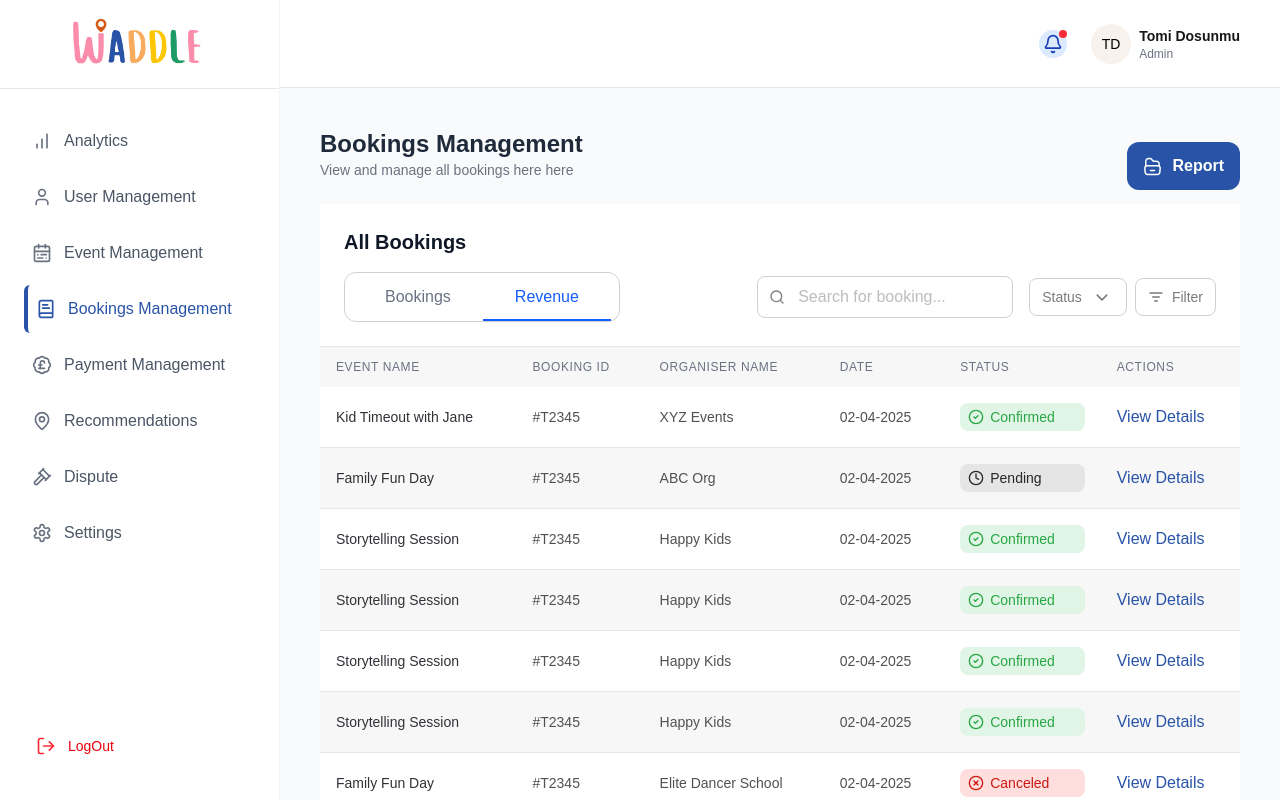
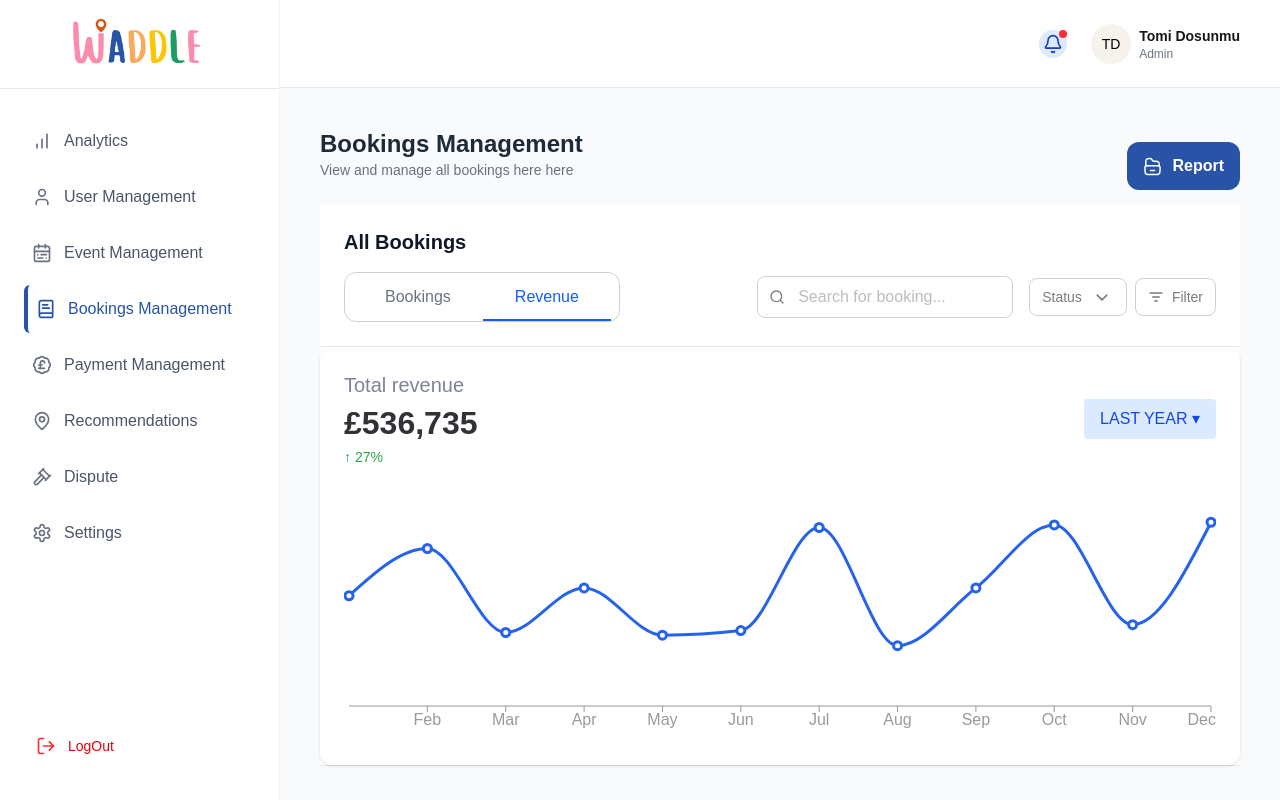
Before and after one commit to AkanWealth/waddle-admn, a Next.js app: page /dashboard/bookings in a window 1280 px wide. Both pictures are taken after a click on the button "Revenue". Built offline with nearby package versions, Linux system fonts and the light colour scheme.

Commit message:
feat: fixing the revenue tab

```diff
--- a/src/app/component/BookingManagement/BookingManagement.tsx
+++ b/src/app/component/BookingManagement/BookingManagement.tsx
@@ -10,6 +10,7 @@ import {
 import StatusFilterModal from "./StatusFilterModal";
 import MainBookingFilter from "./MainBookingFilter";
 import BookingDetailsModal from "./BookingDetailsModal";
+import RevenueChart from "./RevenueChart";
 
 const BookingManagement: React.FC = () => {
   const paginatedBookings = usePaginatedBookings();
@@ -28,6 +29,7 @@ const BookingManagement: React.FC = () => {
     setStatusModalOpen,
     setStatusFilter,
   } = useBookingStore();
+  console.log(activeTab);
 
   return (
     <div className="">
@@ -68,22 +70,25 @@ const BookingManagement: React.FC = () => {
           isOpen={isMainFilterOpen}
           onClose={toggleMainFilter}
         />
-
+        {activeTab == "Bookings" && (
           <BookingTable
             bookings={paginatedBookings}
             getStatusBadge={getStatusBadge}
           />
+        )}
+
+        {activeTab == "Revenue" && <RevenueChart />}
+
         {isOpenBookingDetails && <BookingDetailsModal />}
       </div>
       <div className="px-6 py-4 border-t border-gray-200">
-        {
-          paginatedBookings.length >= 1 &&  <PaginationComponent
+        {paginatedBookings.length >= 1 && (
+          <PaginationComponent
             currentPage={currentPage}
             totalPages={totalPages}
             onPageChange={setCurrentPage}
           />
-        }
-
+        )}
       </div>
     </div>
   );
--- /dev/null
+++ b/src/app/component/BookingManagement/RevenueChart.tsx
@@ -0,0 +1,51 @@
+import { useRevenueStore } from "@/stores/useBookingStore";
+import { useEffect } from "react";
+import { Line, LineChart, ResponsiveContainer, Tooltip, XAxis } from "recharts";
+
+export default function RevenueChart() {
+    const { data, fetchData } = useRevenueStore();
+
+    useEffect(() => {
+      fetchData();
+    }, [fetchData]);
+
+    const totalRevenue = data.reduce((acc, item) => acc + item.amount, 0);
+    const percentGrowth = 27; // You can calculate this dynamically as needed
+
+    return (
+      <div className="bg-white p-6 rounded-xl shadow">
+        <div className="flex justify-between items-center mb-6">
+          <div>
+            <h2 className="text-[#7E8494] text-xl">Total revenue</h2>
+            <p className="text-[32px] font-bold text-[#303237]">£{totalRevenue.toLocaleString()}</p>
+            <p className="text-[#28A745] text-sm">↑ {percentGrowth}%</p>
+          </div>
+          <button className="bg-blue-100 text-blue-700 px-4 py-2 rounded">LAST YEAR ▾</button>
+        </div>
+
+        <ResponsiveContainer width="100%" height={250}>
+          <LineChart data={data}>
+            <XAxis dataKey="date" stroke="#999"/>
+            <Tooltip content={<CustomTooltip />} />
+            <Line type="monotone" dataKey="amount" stroke="#2563eb" strokeWidth={3} dot={{ r: 4 }} activeDot={{ r: 6 }} />
+          </LineChart>
+        </ResponsiveContainer>
+      </div>
+    );
+  }
+
+
+
+// eslint-disable-next-line @typescript-eslint/no-explicit-any
+const CustomTooltip = ({ active, payload }: any) => {
+    if (active && payload && payload.length) {
+      return (
+        <div className="bg-[#2853A6] text-white px-7 py-3 rounded-[12px] shadow">
+          <p className="text-xs pb-2">IN TOTAL</p>
+          <p className="text-2xl font-bold">£{payload[0].value.toLocaleString()}</p>
+          <p className="text-xs text-center">03 June</p>
+        </div>
+      );
+    }
+    return null;
+  };
--- a/src/stores/useBookingStore.ts
+++ b/src/stores/useBookingStore.ts
@@ -3,6 +3,18 @@ import { devtools } from "zustand/middleware";
 import { IBooking } from "@/app/component/BookingManagement/IBooking";
 import BookingsData from "@/app/component/BookingManagement/SampleData";
 import React from "react";
+
+
+
+interface RevenueData {
+  date: string;
+  amount: number;
+}
+
+interface StoreState {
+  data: RevenueData[];
+  fetchData: () => void;
+}
 
 interface FilterState {
   searchTerm: string;
@@ -317,3 +329,24 @@ export const useTotalPages = () => {
     return Math.ceil(filteredBookings.length / itemsPerPage);
   }, [filteredBookings.length, itemsPerPage]);
 };
+
+export const useRevenueStore = create<StoreState>((set) => ({
+  data: [],
+  fetchData: () => {
+    const mockData = [
+      { date: "Jan", amount: 42000 },
+      { date: "Feb", amount: 60000 },
+      { date: "Mar", amount: 28000 },
+      { date: "Apr", amount: 45000 },
+      { date: "May", amount: 27000 },
+      { date: "Jun", amount: 28735 },
+      { date: "Jul", amount: 68000 },
+      { date: "Aug", amount: 23000 },
+      { date: "Sep", amount: 45000 },
+      { date: "Oct", amount: 69000 },
+      { date: "Nov", amount: 31000 },
+      { date: "Dec", amount: 70000 },
+    ];
+    set({ data: mockData });
+  },
+}));
```
Lines whose indentation alone changed are shown as unchanged.
